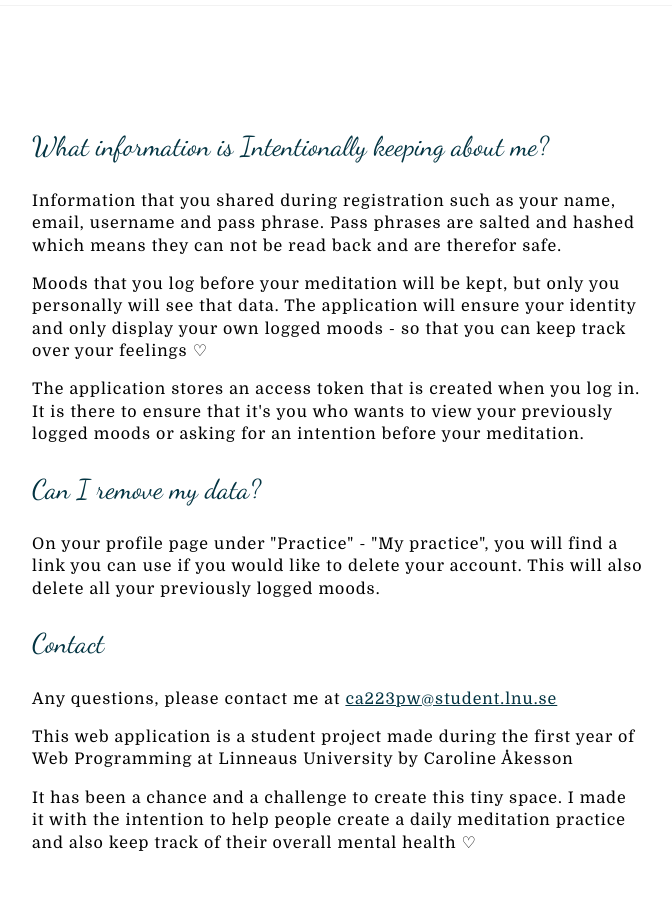
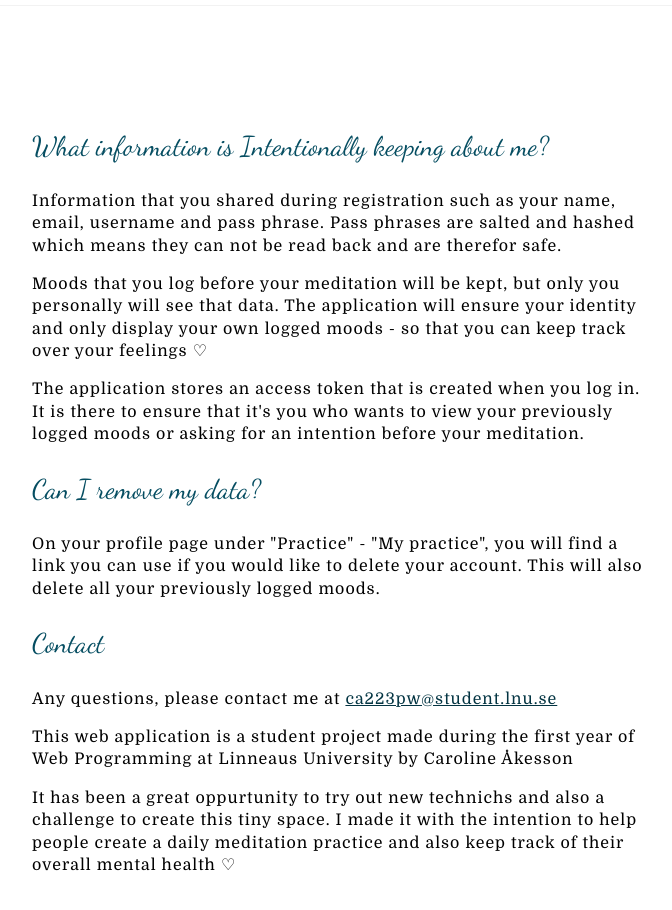
Before and after one commit to violacaroline/intentionally-frontend-react, a React (Create React App) app in the folder intention-app/: page /info in a window 1280 px wide. Shown: the part 180-1090 px from the top of the page, without its empty margins (302-974 px from the left). Built offline with nearby package versions, Linux system fonts and the light colour scheme.

Commit message:
Add arrows to change pic and delete account menus

```diff
--- a/intention-app/src/Info.js
+++ b/intention-app/src/Info.js
@@ -11,7 +11,7 @@ const Info = () => {
         <h3>Contact</h3>
         <p>Any questions, please contact me at <a href="mailto:ca223pw@student.lnu.se">ca223pw@student.lnu.se</a></p>
         <p>This web application is a student project made during the first year of Web Programming at Linneaus University by Caroline Åkesson</p>
-        <p>It has been a chance and a challenge to create this tiny space. I made it with the intention to help people create a daily meditation practice and also keep track of their overall mental health {String.fromCharCode("0x00002661")}</p>
+        <p>It has been a great oppurtunity to try out new technichs and also a challenge to create this tiny space. I made it with the intention to help people create a daily meditation practice and also keep track of their overall mental health {String.fromCharCode("0x00002661")}</p>
       </div>
     </div>
   )
--- a/intention-app/src/index.css
+++ b/intention-app/src/index.css
@@ -598,17 +598,16 @@ input {
   height: 100vh;
   padding: 3%;
   text-align: left;
-  color: #033442;
 }
 
 .info-text h3 {
   font-family: Dancing Script;
+  color: #054d61;
   font-weight: 100;
   font-size: 1.7em;
 }
 
 .info-text p {
-  color: black;
   line-height: 1.4;
   letter-spacing: 1px;
 }
```
Also changed, not shown: intention-app/src/MyPractice.js (+2 -2 lines).
